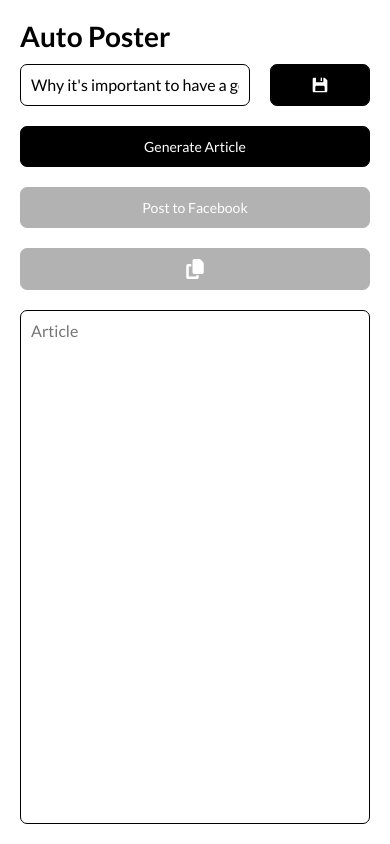
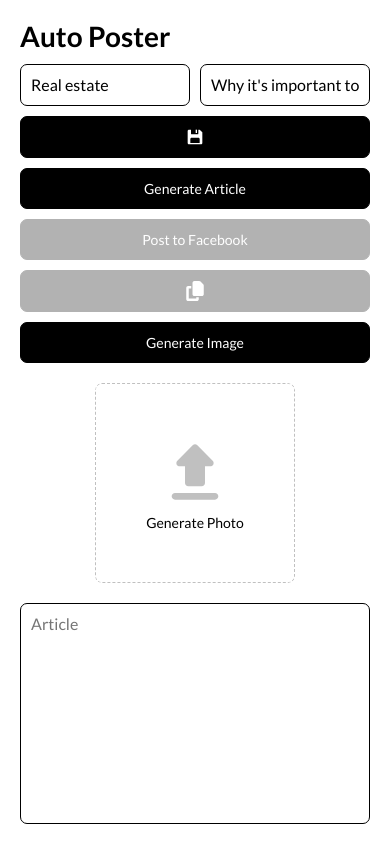
Before and after one commit to peopleh8/auto-poster-erpress, a React (Vite) app in the folder client/: page / in a window 390 px wide. Built offline with nearby package versions, Linux system fonts and the light colour scheme; no server answers.

Commit message:
added images generating logic

```diff
--- a/client/src/App.tsx
+++ b/client/src/App.tsx
@@ -9,28 +9,39 @@ import Modal from './components/UI/Modal/Modal'
 import Loader from './components/UI/Loader/Loader'
 import { ButtonType, FieldTypes, LoaderSizes, LoaderStyles } from './types/common.types'
 import { useCopyToClipboard } from './hooks/use-copy'
-import { FBAxios, commonAxios } from './config/axios'
+import { FBAxios, commonAxios, unsplashAxios } from './config/axios'
 import { openai } from './config/openai'
 import { delay } from './utils/delay'
 import copyIcon from './assets/icons/copy.svg'
 import saveIcon from './assets/icons/save.svg'
 import 'normalize.css'
 import './styles/pages/App.scss'
+import PosterUpload from './components/PosterUpload'
+import PosterPhoto from './components/PosterPhoto'
 
 
 const App: FC = () => {
   const [ isGlobalFetching, setGlobalFetching ] = useState<boolean>(true)
   const [ isSubjectSaving, setSubjectSaving ] = useState<boolean>(false)
   const [ isArticleFetching, setArticleFetching ] = useState<boolean>(false)
+
+  const [ isPhotoGenerating, setPhotoGenerating ] = useState<boolean>(false)
+
   const [ isArticlePostingToFB, setArticlePostingToFB ] = useState<boolean>(false)
   const [ isModalOpen, setModalOpen ] = useState<boolean>(false)
   const [ modalTitleText, setModalTitleText ] = useState<string>('')
   const [ subject, setSubject ] = useState<string>('Why it\'s important to have a good Realtor, Real estate news in florida, National real estate news (USA), Real estate news for the emerald coast, Real estate news for Panama City Beach, Real estate news for 30A Florida, Real estate news for Panama City')
+  const [ imageSubject, setImageSubject ] = useState<string>('Real estate')
   const [ article, setArticle ] = useState<string>('')
+  const [ photo, setPhoto ] = useState<string>('')
   const [ value, copy ] = useCopyToClipboard()
 
   const changeSubjectHandler = (e: ChangeEvent<HTMLInputElement>) => {
     setSubject(e.target.value)
+  }
+
+  const changeImageSubjectHandler = (e: ChangeEvent<HTMLInputElement>) => {
+    setImageSubject(e.target.value)
   }
 
   const changeArticleHandler = (e: ChangeEvent<HTMLTextAreaElement>) => {
@@ -66,7 +77,7 @@ const App: FC = () => {
   const postToFB = async () => {
     try {
       postingArticleToFB(true)
-      await FBAxios.post(`/photos?message=${encodeURIComponent(article)}&url=https://img.freepik.com/free-photo/a-cupcake-with-a-strawberry-on-top-and-a-strawberry-on-the-top_1340-35087.jpg`)
+      await FBAxios.post(`/photos?message=${encodeURIComponent(article)}&url=${photo}`)
 
       setModalTitleText('Article has been posted!')
       toggleModalOpen(true)
@@ -80,6 +91,25 @@ const App: FC = () => {
     }
   }
 
+  const generatePhoto = async () => {
+    try {
+      setPhotoGenerating(true)
+
+      const { data } = await unsplashAxios.get(`/photos/random/?query=${imageSubject}`)
+
+      setPhoto(data.urls.full)
+      setModalTitleText('Image has been generated!')
+      setModalOpen(true)
+    } catch (e: unknown) {
+      console.error((e as Error).message)
+
+      setModalTitleText('Something went wrong, please try again!')
+      setModalOpen(true)
+    } finally {
+      setPhotoGenerating(false)
+    }
+  }
+
   const submitHandler = async (e: FormEvent<HTMLFormElement>) => {
     e.preventDefault()
 
@@ -87,13 +117,16 @@ const App: FC = () => {
       fetchingArticle(true)
 
       const chatCompletion = await openai.chat.completions.create({
-        messages: [{ role: 'user', content: `${subject} - Generate an article on one of these topics with emojis and with a link to photo on the Internet in jpg format, it should correspond to the content of the article. The link to the photo should be at the end and should not be 404` }],
+        messages: [{ role: 'user', content: `${subject} - Generate an article on one of these topics with emojis.` }],
         model: 'gpt-4-1106-preview',
         temperature: 0.1,
       })
 
+      const { data } = await unsplashAxios.get(`/photos/random/?query=${imageSubject}`)
+
       if (chatCompletion?.choices[0]?.message?.content) {
         rewriteArticleHandler(chatCompletion.choices[0].message.content)
+        setPhoto(data.urls.full)
       }
     } catch (e: unknown) {
       console.error((e as Error).message)
@@ -106,15 +139,13 @@ const App: FC = () => {
   }
 
   const saveSubjectHandler = async () => {
-    console.log('save')
     try {
       setSubjectSaving(true)
+
+      await commonAxios.post('/setChatCompletionSubject', { subject, imageSubject })
+
       setModalTitleText('Subject has been saved!')
       setModalOpen(true)
-
-      const res = await commonAxios.post('/setChatCompletionSubject', { subject })
-
-      console.log(res)
     } catch (e: unknown) {
       console.log((e as Error).message)
 
@@ -133,7 +164,9 @@ const App: FC = () => {
         const { data } = await commonAxios.get('/getChatCompletionResult')
 
         setArticle(data.article || '')
+        setPhoto(data.photo || '')
         setSubject(data.subject || '')
+        setImageSubject(data.imageSubject)
       } catch (e: unknown) {
         console.error((e as Error).message)
       } finally {
@@ -163,9 +196,18 @@ const App: FC = () => {
               <Field
                 classes='poster-form__field'
                 fieldType={FieldTypes.Input}
-                name='subject'
+                name='image-subject'
                 type='text'
-                placeholder='Subject'
+                placeholder='Image Subject'
+                value={imageSubject}
+                onChange={changeImageSubjectHandler}
+              />
+              <Field
+                classes='poster-form__field'
+                fieldType={FieldTypes.Input}
+                name='article-subject'
+                type='text'
+                placeholder='Article Subject'
                 value={subject}
                 onChange={changeSubjectHandler}
               />
@@ -175,7 +217,7 @@ const App: FC = () => {
                 icon={saveIcon}
                 isFetching={isSubjectSaving}
                 type={ButtonType.Button}
-                disabled={subject.length < 5}
+                disabled={subject.length < 5 || imageSubject.length < 5 || isArticleFetching || isArticlePostingToFB || isPhotoGenerating}
                 onClick={saveSubjectHandler}
               />
             </PosterToolbar>
@@ -185,31 +227,36 @@ const App: FC = () => {
                 text='Generate Article'
                 isFetching={isArticleFetching}
                 type={ButtonType.Submit}
-                disabled={subject.length < 5}
+                disabled={subject.length < 5 || isSubjectSaving || isArticlePostingToFB || isPhotoGenerating}
               />
               <Button
                 classes='poster-form__btn'
                 text='Post to Facebook'
                 isFetching={isArticlePostingToFB}
                 type={ButtonType.Button}
-                disabled={article.length < 5}
+                disabled={article.length < 5 || !photo || isSubjectSaving || isArticleFetching || isPhotoGenerating}
                 onClick={postToFB}
               />
-              {/* <Button
-                classes='poster-form__btn'
-                text='Post to Linked In'
-                type={ButtonType.Button}
-                disabled
-              /> */}
               <Button
                 classes='poster-form__btn'
                 text='Copy'
                 icon={copyIcon}
                 type={ButtonType.Button}
-                disabled={article.length < 10}
+                disabled={article.length < 10 || isSubjectSaving || isArticleFetching || isArticlePostingToFB || isPhotoGenerating}
                 onClick={copyHandler}
               />
             </PosterButtons>
+            <PosterUpload>
+              <PosterPhoto photo={photo} />
+              <Button
+                classes='poster-form__btn'
+                text={!photo ? 'Generate Image' : 'Regenerate Image'}
+                isFetching={isPhotoGenerating}
+                type={ButtonType.Button}
+                disabled={isSubjectSaving || isArticleFetching || isArticlePostingToFB}
+                onClick={generatePhoto}
+              />
+            </PosterUpload>
             <Field
               classes='poster-form__field'
               fieldType={FieldTypes.Textarea}
--- /dev/null
+++ b/client/src/components/PosterPhoto.tsx
@@ -0,0 +1,27 @@
+import { FC } from 'react'
+import { PosterPhotoProps } from '../types/poster.types'
+import upload from '../assets/icons/upload.svg'
+
+const PosterPhoto: FC<PosterPhotoProps> = ({ photo }) => {
+  return (
+    <div className='poster-form__photo'>
+      { !photo ? (
+        <div className='poster-form__photo-inner'>
+          <div className="poster-form__photo-icon">
+            <img src={upload} alt="" />
+          </div>
+          <div className='poster-form__photo-text'>Generate Photo</div>
+        </div>
+      ) : (
+        <img
+          src={photo}
+          width={250}
+          height={250}
+          alt="Generated Photo"
+        />
+      ) }
+    </div>
+  )
+}
+
+export default PosterPhoto
--- /dev/null
+++ b/client/src/components/PosterUpload.tsx
@@ -0,0 +1,10 @@
+import { FC } from 'react'
+import { ChildProps } from '../types/common.types'
+
+const PosterUpload: FC<ChildProps> = ({ children }) => {
+  return (
+    <div className='poster-form__upload'>{children}</div>
+  )
+}
+
+export default PosterUpload
--- a/client/src/components/UI/Button/Button.scss
+++ b/client/src/components/UI/Button/Button.scss
@@ -10,7 +10,7 @@
   align-items: center;
   justify-content: center;
   img {
-    transition: filter .2s ease;
+    transition: filter .2s ease opacity .2s ease;
   }
   @media (hover: hover) {
     &:hover {
@@ -38,6 +38,9 @@
   &.fetching {
     pointer-events: none;
     color: transparent;
+    img {
+      opacity: 0;
+    }
     .loader {
       opacity: 1;
       transition-delay: .15s;
--- a/client/src/components/UI/Field/Field.tsx
+++ b/client/src/components/UI/Field/Field.tsx
@@ -1,17 +1,8 @@
-import { FC, useRef, useEffect } from 'react'
+import { FC } from 'react'
 import { FieldProps, FieldTypes } from '../../../types/common.types'
 import './Field.scss'
 
 const Field: FC<FieldProps> = ({ classes, fieldType, copyValue, ...props }) => {
-  const field = useRef<null | HTMLTextAreaElement>(null)
-
-  useEffect(() => {
-    if (field.current) {
-      field.current.focus()
-      field.current.select()
-    }
-  }, [copyValue])
-
   return (
     <div className={`field ${classes}`}>
       { fieldType === FieldTypes.Input ? (
@@ -21,7 +12,6 @@ const Field: FC<FieldProps> = ({ classes, fieldType, copyValue, ...props }) => {
         />
       ) : (
         <textarea
-          ref={field}
           className='area'
           {...props}
         />
--- a/client/src/styles/pages/App.scss
+++ b/client/src/styles/pages/App.scss
@@ -1,5 +1,5 @@
 .poster {
-  padding: 50px;
+  padding: 20px;
   height: 100vh;
   display: flex;
   flex-direction: column;
@@ -20,13 +20,55 @@
       flex: 1;
     }
     & > *:nth-child(2) {
+      flex: 1;
+    }
+    & > *:nth-child(3) {
       width: 170px;
+    }
+  }
+  &__upload {
+    margin-bottom: 30px;
+    display: flex;
+    align-items: flex-end;
+    gap: 20px;
+    & > *:nth-child(2) {
+      width: 200px;
+    }
+  }
+  &__photo {
+    border-radius: 7px;
+    width: 250px;
+    height: 250px;
+    overflow: hidden;
+    & > img {
+      width: 100%;
+      height: 100%;
+      object-fit: cover;
+    }
+    &-inner {
+      width: 100%;
+      height: 100%;
+      display: flex;
+      justify-content: center;
+      align-items: center;
+      flex-direction: column;
+      text-align: center;
+      border-radius: 7px;
+      border: 1px dashed silver;
+    }
+    &-icon {
+      width: 80px;
+      height: 80px;
+      img {
+        width: 100%;
+        height: 100%;
+      }
     }
   }
   &__btns {
     display: flex;
     gap: 20px;
-    margin: 50px 0;
+    margin: 30px 0;
     & > *:nth-child(1) {
       flex: 1;
     }
@@ -47,23 +89,38 @@
 
 @media (max-width: 768px) {
   .poster {
-    padding: 20px;
     &__title {
       margin-bottom: 10px;
     }
   }
   .poster-form {
     &__toolbar {
-      & > *:nth-child(2) {
-        width: 100px;
+      gap: 10px;
+      flex-wrap: wrap;
+      & > *:nth-child(3) {
+        width: 100%;
       }
     }
     &__btns {
-      margin: 20px 0;
+      margin: 10px 0;
+      gap: 10px;
       flex-direction: column;
       & > *:nth-child(3) {
         width: 100%;
       }
     }
+    &__photo {
+      width: 200px;
+      height: 200px;
+    }
+    &__upload {
+      flex-direction: column;
+      align-items: center;
+      margin-bottom: 20px;
+      & > *:nth-child(2) {
+        width: 100%;
+        order: -1;
+      }
+    }
   }
 }
--- /dev/null
+++ b/client/src/types/poster.types.ts
@@ -0,0 +1,3 @@
+export interface PosterPhotoProps {
+  photo: string
+}
```
Also changed, not shown: client/src/config/axios.ts (+15 -1 lines), client/src/assets/icons/upload.svg (added).
